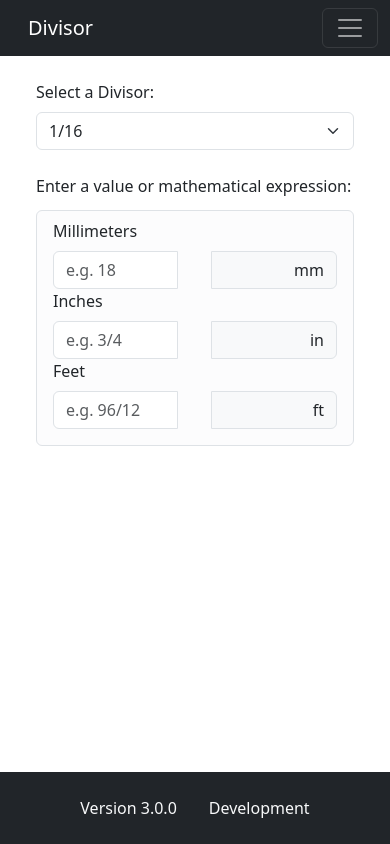
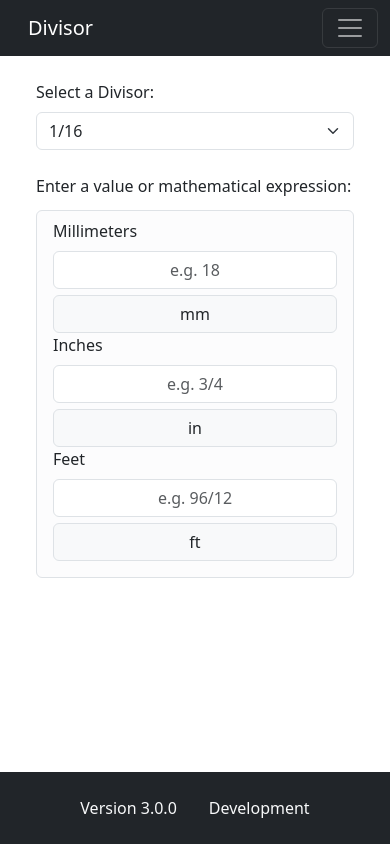
Before and after one commit to brio50/divisor, a React (Vite) app: page / in a window 390 px wide. Built offline with nearby package versions, Linux system fonts and the light colour scheme.

Commit message:
[3.0.1] mobile layout improvement

```diff
--- a/package.json
+++ b/package.json
@@ -1,6 +1,6 @@
 {
   "name": "divisor",
-  "version": "3.0.0",
+  "version": "3.0.1",
   "repository": {
     "type": "git",
     "url": "git+https://github.com/brio50/divisor.git"
--- a/src/App.css
+++ b/src/App.css
@@ -1,5 +1,24 @@
 .App {
   text-align: center;
+}
+
+@media (max-width: 767px) {
+  .measurement-row {
+    grid-template-columns: 1fr !important;
+  }
+  .measurement-row .measurement-eq {
+    display: none;
+  }
+  .measurement-row .form-control {
+    border-radius: var(--bs-border-radius) !important;
+    text-align: center;
+  }
+  .measurement-output {
+    margin-left: 0 !important;
+    margin-top: 0.375rem;
+    border-radius: var(--bs-border-radius) !important;
+    justify-content: center !important;
+  }
 }
 
 /*
--- a/src/App.jsx
+++ b/src/App.jsx
@@ -334,9 +334,9 @@ function App() {
             <div className="mt-1 pt-2 pb-3 px-3 rounded bg-light-subtle border">
 
               <label htmlFor="input-mm" className="form-label">Millimeters</label>
-              <div className="input-group" style={{ display: 'grid', gridTemplateColumns: 'minmax(0, 1fr) auto minmax(min-content, 1fr)' }}>
+              <div className="input-group measurement-row" style={{ display: 'grid', gridTemplateColumns: 'minmax(0, 1fr) auto minmax(min-content, 1fr)' }}>
                 <input id="input-mm" value={millimeters.input} onChange={onChangeMM} onKeyDown={onKeyDownMM} type="text" className="form-control" inputMode="decimal" placeholder="e.g. 18" style={{ width: '100%' }} />
-                <div style={{ position: 'relative' }}>
+                <div className="measurement-eq" style={{ position: 'relative' }}>
                   <button className="btn btn-outline-secondary h-100" type="button" onClick={() => evaluateMM(millimeters.input)} style={{ visibility: mmExpr ? 'visible' : 'hidden' }}>=</button>
                   {millimeters.calcError && (
                     <div className="tooltip bs-tooltip-top show" role="tooltip" style={{ position: 'absolute', bottom: '110%', left: '50%', transform: 'translateX(-50%)', whiteSpace: 'nowrap' }}>
@@ -345,15 +345,15 @@ function App() {
                     </div>
                   )}
                 </div>
-                <span className="input-group-text" style={{ justifyContent: 'flex-end' }}>
+                <span className="input-group-text measurement-output" style={{ justifyContent: 'flex-end' }}>
                   {millimeters.output} mm
                 </span>
               </div>
 
               <label htmlFor="input-in" className="form-label">Inches</label>
-              <div className="input-group" style={{ display: 'grid', gridTemplateColumns: 'minmax(0, 1fr) auto minmax(min-content, 1fr)' }}>
+              <div className="input-group measurement-row" style={{ display: 'grid', gridTemplateColumns: 'minmax(0, 1fr) auto minmax(min-content, 1fr)' }}>
                 <input id="input-in" value={inches.input} onChange={onChangeIN} onKeyDown={onKeyDownIN} type="text" className="form-control" inputMode="decimal" placeholder="e.g. 3/4" style={{ width: '100%' }} />
-                <div style={{ position: 'relative' }}>
+                <div className="measurement-eq" style={{ position: 'relative' }}>
                   <button className="btn btn-outline-secondary h-100" type="button" onClick={() => evaluateIN(inches.input)} style={{ visibility: inExpr ? 'visible' : 'hidden' }}>=</button>
                   {inches.calcError && (
                     <div className="tooltip bs-tooltip-top show" role="tooltip" style={{ position: 'absolute', bottom: '110%', left: '50%', transform: 'translateX(-50%)', whiteSpace: 'nowrap' }}>
@@ -362,16 +362,16 @@ function App() {
                     </div>
                   )}
                 </div>
-                <span className="input-group-text" style={{ justifyContent: 'flex-end' }}>
+                <span className="input-group-text measurement-output" style={{ justifyContent: 'flex-end' }}>
                   {inches.output || 'in'}
                   <span className="badge bg-secondary ms-2" title="Rounding error" style={{ visibility: inErr ? 'visible' : 'hidden', minWidth: '3.5rem' }}>{inErr}</span>
                 </span>
               </div>
 
               <label htmlFor="input-ft" className="form-label">Feet</label>
-              <div className="input-group" style={{ display: 'grid', gridTemplateColumns: 'minmax(0, 1fr) auto minmax(min-content, 1fr)' }}>
+              <div className="input-group measurement-row" style={{ display: 'grid', gridTemplateColumns: 'minmax(0, 1fr) auto minmax(min-content, 1fr)' }}>
                 <input id="input-ft" value={feet.input} onChange={onChangeFT} onKeyDown={onKeyDownFT} type="text" className="form-control" inputMode="decimal" placeholder="e.g. 96/12" style={{ width: '100%' }} />
-                <div style={{ position: 'relative' }}>
+                <div className="measurement-eq" style={{ position: 'relative' }}>
                   <button className="btn btn-outline-secondary h-100" type="button" onClick={() => evaluateFT(feet.input)} style={{ visibility: ftExpr ? 'visible' : 'hidden' }}>=</button>
                   {feet.calcError && (
                     <div className="tooltip bs-tooltip-top show" role="tooltip" style={{ position: 'absolute', bottom: '110%', left: '50%', transform: 'translateX(-50%)', whiteSpace: 'nowrap' }}>
@@ -380,11 +380,12 @@ function App() {
                     </div>
                   )}
                 </div>
-                <span className="input-group-text" style={{ justifyContent: 'flex-end' }}>
+                <span className="input-group-text measurement-output" style={{ justifyContent: 'flex-end' }}>
                   {feet.output || 'ft'}
                   <span className="badge bg-secondary ms-2" title="Rounding error" style={{ visibility: ftErr ? 'visible' : 'hidden', minWidth: '3.5rem' }}>{ftErr}</span>
                 </span>
               </div>
+
 
             </div>
 
```
Also changed, not shown: REQUIREMENTS.csv, 2 other files (tests, documents, lock files or other folders).
